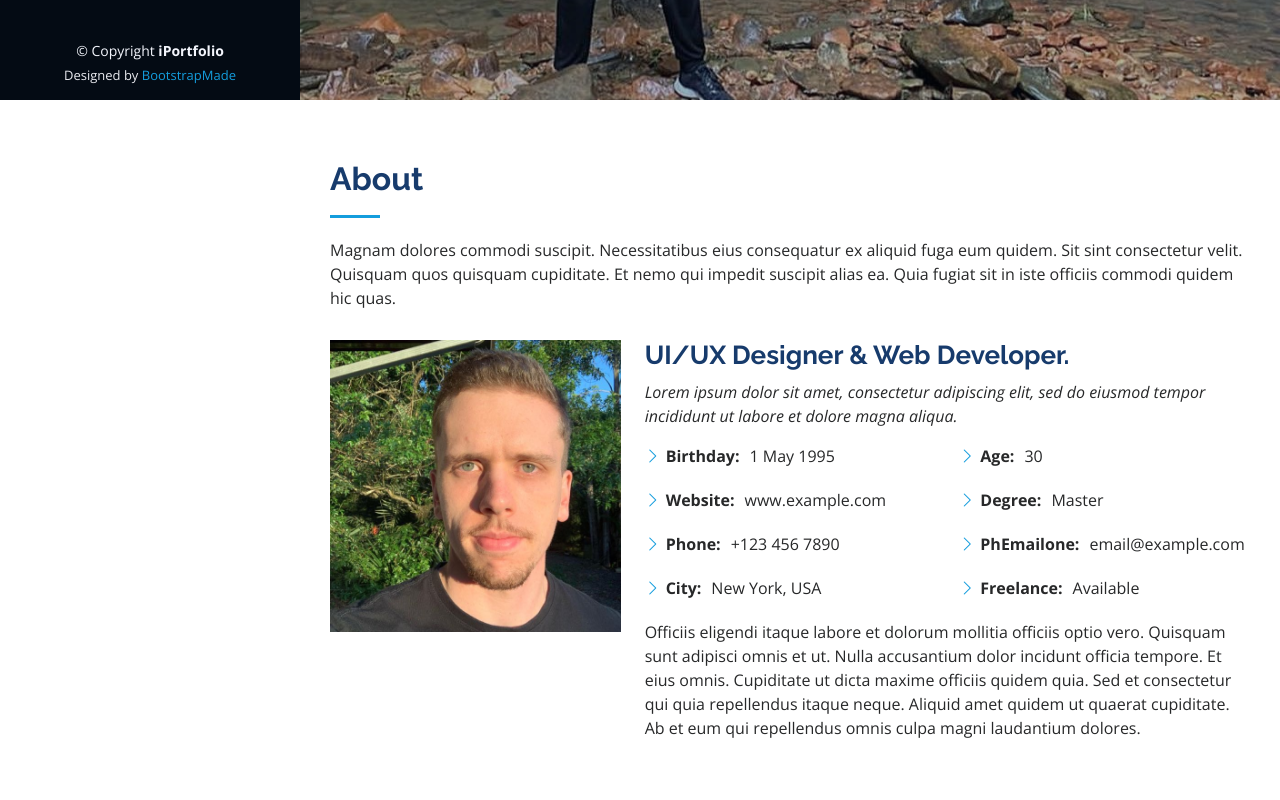
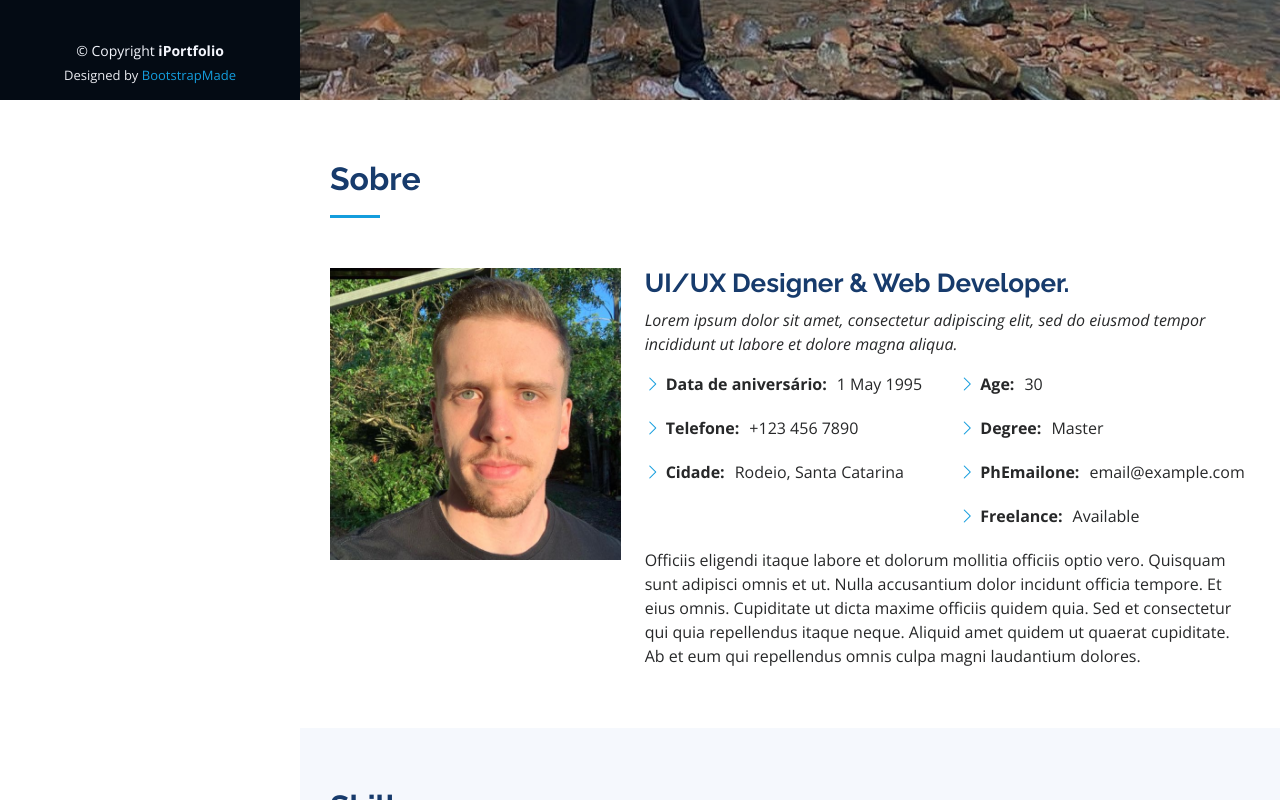
Before and after one commit to pablodepine/portfolio, a plain HTML site: page index.html in a window 1280 px wide. Shown: the part 700-1500 px from the top of the page. Drawn offline with nearby package versions, Linux system fonts and the light colour scheme.

Commit message:
atualiza seção sobre

```diff
--- a/index.html
+++ b/index.html
@@ -127,13 +127,7 @@
       <section id="about" class="about">
         <div class="container">
           <div class="section-title">
-            <h2>About</h2>
-            <p>
-              Magnam dolores commodi suscipit. Necessitatibus eius consequatur
-              ex aliquid fuga eum quidem. Sit sint consectetur velit. Quisquam
-              quos quisquam cupiditate. Et nemo qui impedit suscipit alias ea.
-              Quia fugiat sit in iste officiis commodi quidem hic quas.
-            </p>
+            <h2>Sobre</h2>
           </div>
 
           <div class="row">
@@ -151,19 +145,17 @@
                   <ul>
                     <li>
                       <i class="bi bi-chevron-right"></i>
-                      <strong>Birthday:</strong> <span>1 May 1995</span>
+                      <strong>Data de aniversário:</strong>
+                      <span>1 May 1995</span>
                     </li>
                     <li>
                       <i class="bi bi-chevron-right"></i>
-                      <strong>Website:</strong> <span>www.example.com</span>
+                      <strong>Telefone:</strong> <span>+123 456 7890</span>
                     </li>
                     <li>
                       <i class="bi bi-chevron-right"></i>
-                      <strong>Phone:</strong> <span>+123 456 7890</span>
-                    </li>
-                    <li>
-                      <i class="bi bi-chevron-right"></i>
-                      <strong>City:</strong> <span>New York, USA</span>
+                      <strong>Cidade:</strong>
+                      <span>Rodeio, Santa Catarina</span>
                     </li>
                   </ul>
                 </div>
```
